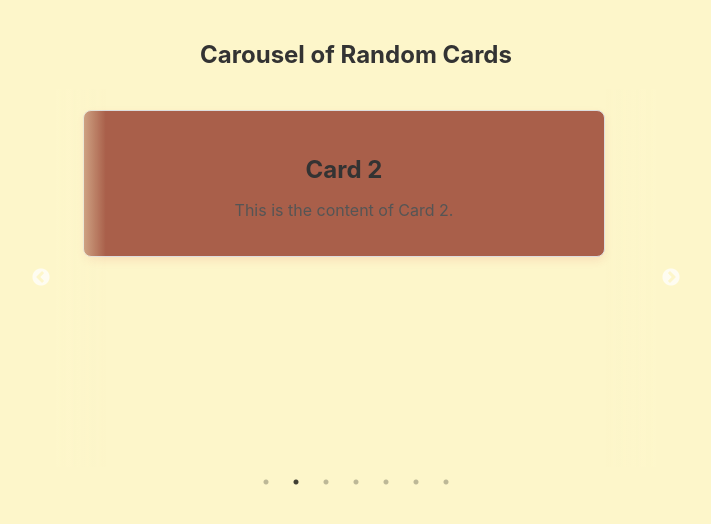
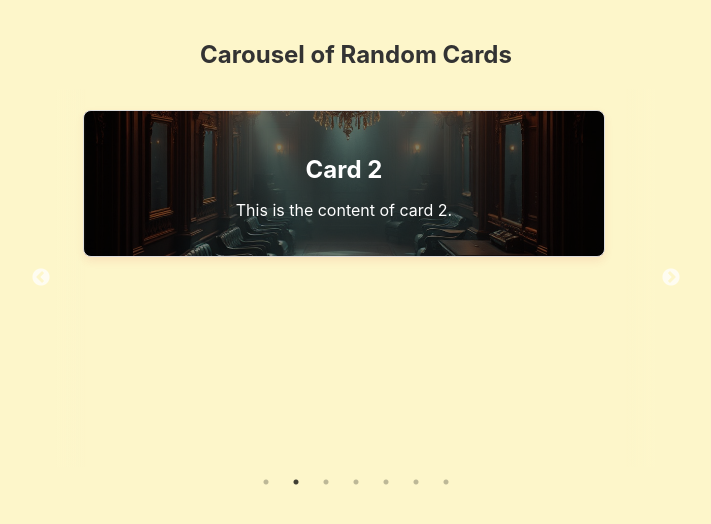
Before and after one commit to barrett38/Timed-Carousel, a React (Create React App) app: page / in a window 1280 px wide. Shown: the top 524 px of the page, without its empty margins (284-995 px from the left). Built offline with nearby package versions, Linux system fonts and the light colour scheme.

Commit message:
Working on Overflow CSS

```diff
--- a/src/App.js
+++ b/src/App.js
@@ -4,13 +4,48 @@ import Carousel from "./components/Carousel/Carousel";
 
 // Sample data for random content
 const cardData = [
-  { id: 1, title: "Card 1", content: "This is the content of Card 1." },
-  { id: 2, title: "Card 2", content: "This is the content of Card 2." },
-  { id: 3, title: "Card 3", content: "This is the content of Card 3." },
-  { id: 4, title: "Card 4", content: "This is the content of Card 4." },
-  { id: 5, title: "Card 5", content: "This is the content of Card 5." },
-  { id: 6, title: "Card 6", content: "This is the content of Card 6." },
-  { id: 7, title: "Card 7", content: "This is the content of Card 7." },
+  {
+    id: 1,
+    title: "Card 1",
+    content: "This is the content of card 1.",
+    image: "/assets/image1.jpg", // Path to the image
+  },
+  {
+    id: 2,
+    title: "Card 2",
+    content: "This is the content of card 2.",
+    image: "/assets/image2.jpg", // Path to the image
+  },
+  {
+    id: 3,
+    title: "Card 3",
+    content: "This is the content of card 3.",
+    image: "/assets/image3.jpg", // Path to the image
+  },
+  {
+    id: 4,
+    title: "Card 4",
+    content: "This is the content of card 4.",
+    image: "/assets/image4.jpg", // Path to the image
+  },
+  {
+    id: 5,
+    title: "Card 5",
+    content: "This is the content of card 5.",
+    image: "/assets/image5.jpg", // Path to the image
+  },
+  {
+    id: 6,
+    title: "Card 6",
+    content: "This is the content of card 6.",
+    image: "/assets/image6.jpg", // Path to the image
+  },
+  {
+    id: 7,
+    title: "Card 7",
+    content: "This is the content of card 7.",
+    image: "/assets/image7.jpg", // Path to the image
+  },
 ];
 
 function App() {
--- a/src/components/Carousel/Carousel.css
+++ b/src/components/Carousel/Carousel.css
@@ -1,4 +1,3 @@
-/* CARD Settings  */
 .card {
   width: 80%;
   padding: 20px;
@@ -6,20 +5,45 @@
   background-color: var(--earthy-brown);
   border: 1px solid #ddd;
   border-radius: 8px;
-  padding: 20px;
   text-align: center;
   transition: transform 0.3s ease;
+  background-size: cover;
+  background-position: center;
+  color: white; /* Ensure text is readable on background image */
+  position: relative;
+}
+
+.card-content {
+  position: relative;
+  z-index: 1;
+}
+
+.card::before {
+  content: "";
+  position: absolute;
+  top: 0;
+  left: 0;
+  right: 0;
+  bottom: 0;
+  background: rgba(
+    0,
+    0,
+    0,
+    0.5
+  ); /* Add a dark overlay for better text readability */
+  border-radius: 8px;
+  z-index: 0;
 }
 
 .card h3 {
   margin-bottom: 10px;
   font-size: 1.5rem;
-  color: #333;
+  color: #fff; /* Ensure text is readable on background image */
 }
 
 .card p {
   font-size: 1rem;
-  color: #555;
+  color: #fff; /* Ensure text is readable on background image */
 }
 
 /* SPACING Between the cards */
@@ -46,28 +70,35 @@
   position: relative;
   max-width: 600px;
   margin: 0 auto;
-  /* overflow: hidden;  */
+  /* overflow: hidden; */
 }
 
 .carousel-slide {
   display: flex;
   justify-content: center;
   padding: 20px;
+  /* height: 100px; */
 }
 
-/* Left and Right borders */
+/* @media (max-width: 600px) {
+  .carousel-slide {
+    padding: 0px;
+    height: 10px;
+  }
+} */
+
+/* Fade effect on the left and right borders */
 .carousel-container::before,
 .carousel-container::after {
   content: "";
   position: absolute;
   top: 0;
   bottom: 0;
-  width: 50px;
+  width: 30px; /* Adjust the width of the fade effect */
   pointer-events: none;
   z-index: 2;
 }
 
-/* LEFT Border */
 .carousel-container::before {
   left: 0;
   background: linear-gradient(
@@ -77,7 +108,6 @@
   );
 }
 
-/* RIGHT Border */
 .carousel-container::after {
   right: 0;
   background: linear-gradient(
--- a/src/components/Carousel/Carousel.jsx
+++ b/src/components/Carousel/Carousel.jsx
@@ -5,11 +5,13 @@ import "slick-carousel/slick/slick-theme.css";
 import "./Carousel.css"; // Import the CSS file for custom styles
 
 // React component for rendering individual cards
-const Card = ({ title, content }) => {
+const Card = ({ title, content, image }) => {
   return (
-    <div className="card">
-      <h3>{title}</h3>
-      <p>{content}</p>
+    <div className="card" style={{ backgroundImage: `url(${image})` }}>
+      <div className="card-content">
+        <h3>{title}</h3>
+        <p>{content}</p>
+      </div>
     </div>
   );
 };
@@ -60,7 +62,11 @@ const Carousel = ({ cardData }) => {
       <Slider {...settings}>
         {cardData.map((card) => (
           <div key={card.id} className="carousel-slide">
-            <Card title={card.title} content={card.content} />
+            <Card
+              title={card.title}
+              content={card.content}
+              image={card.image}
+            />
           </div>
         ))}
       </Slider>
```
